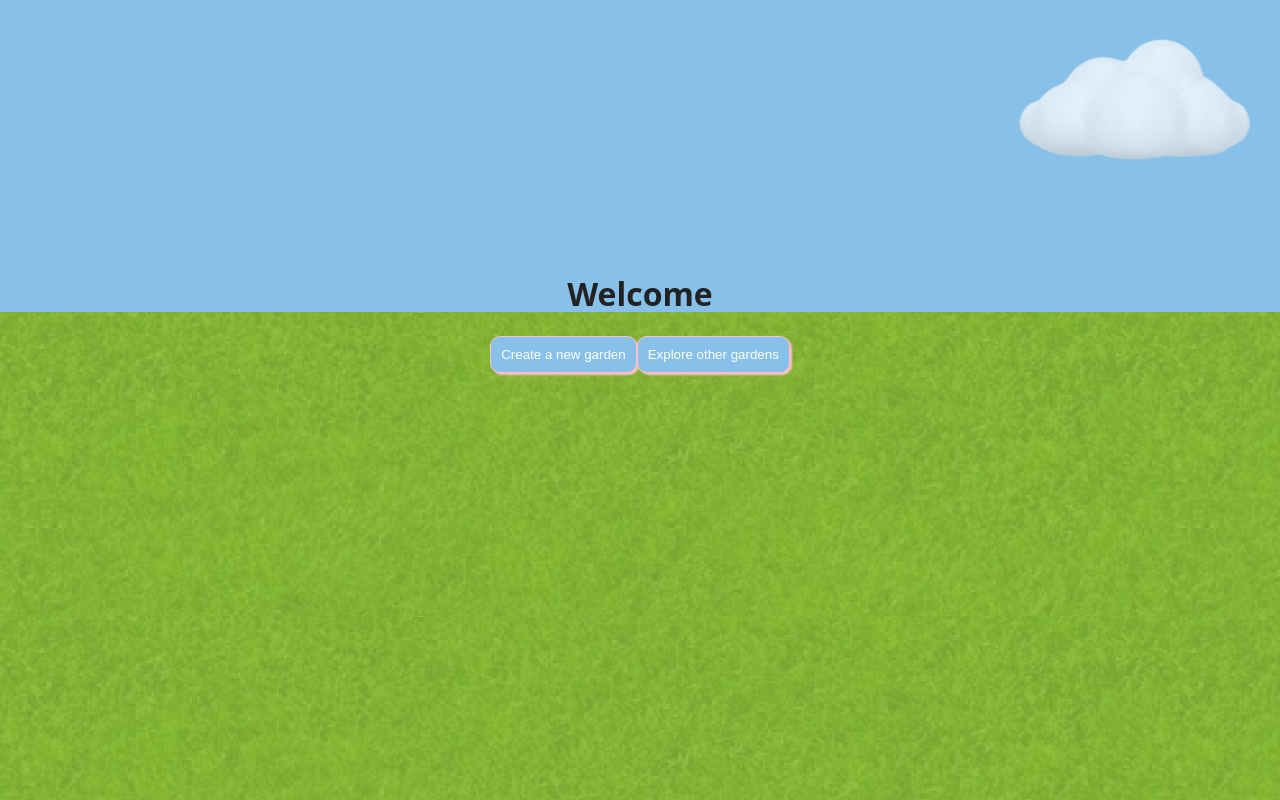
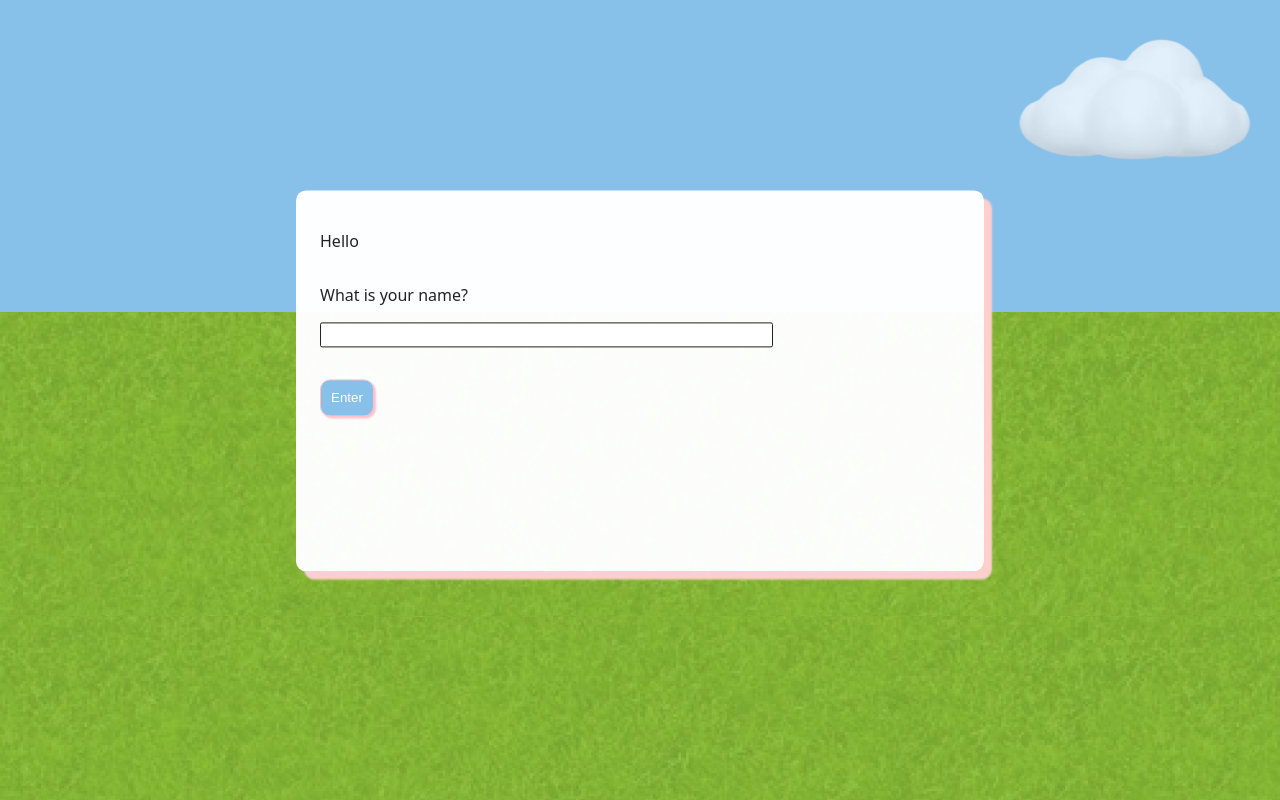
Before and after one commit to uzomao/southside-gardens, a React (Vite) app: page / in a window 1280 px wide. Built offline with nearby package versions, Linux system fonts and the light colour scheme.

Commit message:
begins work on save garden

```diff
--- a/package.json
+++ b/package.json
@@ -9,6 +9,7 @@
     "build": "vite build"
   },
   "dependencies": {
+    "html2canvas": "^1.4.1",
     "react": "^18.2.0",
     "react-dom": "^18.2.0",
     "react-draggable": "^4.4.6"
--- a/src/App.jsx
+++ b/src/App.jsx
@@ -20,7 +20,7 @@ const App = () => {
     garden,
   }
 
-  const [currentScreenName, setCurrentScreenName] = useState(screenNames.start)
+  const [currentScreenName, setCurrentScreenName] = useState(screenNames.intro)
   const [ visitorDetails, setVisitorDetails ] = useState([])
 
   const screenComponents = {
@@ -28,8 +28,6 @@ const App = () => {
     intro: <Intro setCurrentScreenName={setCurrentScreenName} screenNames={screenNames} setVisitorDetails={setVisitorDetails} />,
     garden: <Garden setCurrentScreenName={setCurrentScreenName} screenNames={screenNames} />
   }
-
-  console.log(visitorDetails)
 
   return (
     <Layout>
--- a/src/components/layout.jsx
+++ b/src/components/layout.jsx
@@ -3,7 +3,7 @@ import Clouds from './clouds'
 
 const Layout = ({ children }) => {
   return (
-    <div style={{position: 'fixed', width: '100%'}}>
+    <div style={{position: 'fixed', width: '100%'}} id='main-container'>
       <div id='sky'>
         <Clouds numClouds={3} />
       </div>
--- a/src/screens/garden.jsx
+++ b/src/screens/garden.jsx
@@ -1,19 +1,23 @@
 import React, { useState } from 'react'
 import Modal from '../components/modal'
 import Draggable from 'react-draggable'
+import html2canvas from 'html2canvas'
 
 const Garden = ({ setCurrentScreenName, screenNames }) => {
 
-    const [ isModalOpen, setIsModalOpen ] = useState(true)
+    const [ isModalOpen, setIsModalOpen ] = useState(false)
     const [ gardenImages, setGardenImages ] = useState([])
     const [ foregroundZIndex, setForegroundZIndex ] = useState(0)
 
-    const addButtonStyle = {
+    const buttonsContainer = {
         position: 'fixed',
         bottom: '15px',
         right: '15px',
         fontSize: '24px',
-        zIndex: 99
+        zIndex: 99,
+        display: 'flex',
+        justifyContent: 'space-between',
+        width: '10%'
     }
 
     const imageContainerStyle = {
@@ -55,6 +59,17 @@ const Garden = ({ setCurrentScreenName, screenNames }) => {
         gardenImages.splice(gardenImages.indexOf(imageUrl), 1)
     }
 
+    const saveGarden = () => {
+        document.getElementById('buttons-container').style.display = 'none'
+
+        const element = document.getElementById('main-container');
+
+        html2canvas(element).then(canvas => {
+            const imgData = canvas.toDataURL('image/png');
+            console.log(imgData)
+        })
+    }
+
     const setActiveImage = (e, index) => {
         // Place the image in the foreground
         setForegroundZIndex(foregroundZIndex + 1)
@@ -69,11 +84,8 @@ const Garden = ({ setCurrentScreenName, screenNames }) => {
     }
 
   return (
+    <>
         <div>
-        <button style={addButtonStyle} onClick={() => setIsModalOpen(true)}>
-            <span role='img' aria-label='plus sign emoji'>➕</span>
-        </button>
-
             { isModalOpen && <Modal setIsModalOpen={setIsModalOpen} addImageToGarden={addImageToGarden} /> }
 
             {
@@ -92,6 +104,15 @@ const Garden = ({ setCurrentScreenName, screenNames }) => {
                     </Draggable>
             )}
         </div>
+        <div style={buttonsContainer} id='buttons-container'>
+            <button onClick={() => setIsModalOpen(true)}>
+                <span role='img' aria-label='plus sign emoji'>➕</span>
+            </button>
+            <button onClick={() => saveGarden()}>
+                💾
+            </button>
+        </div>
+    </>
   )
 }
 
```
Also changed, not shown: 1 other file (tests, documents, lock files or other folders). Lines whose indentation alone changed are shown as unchanged.
